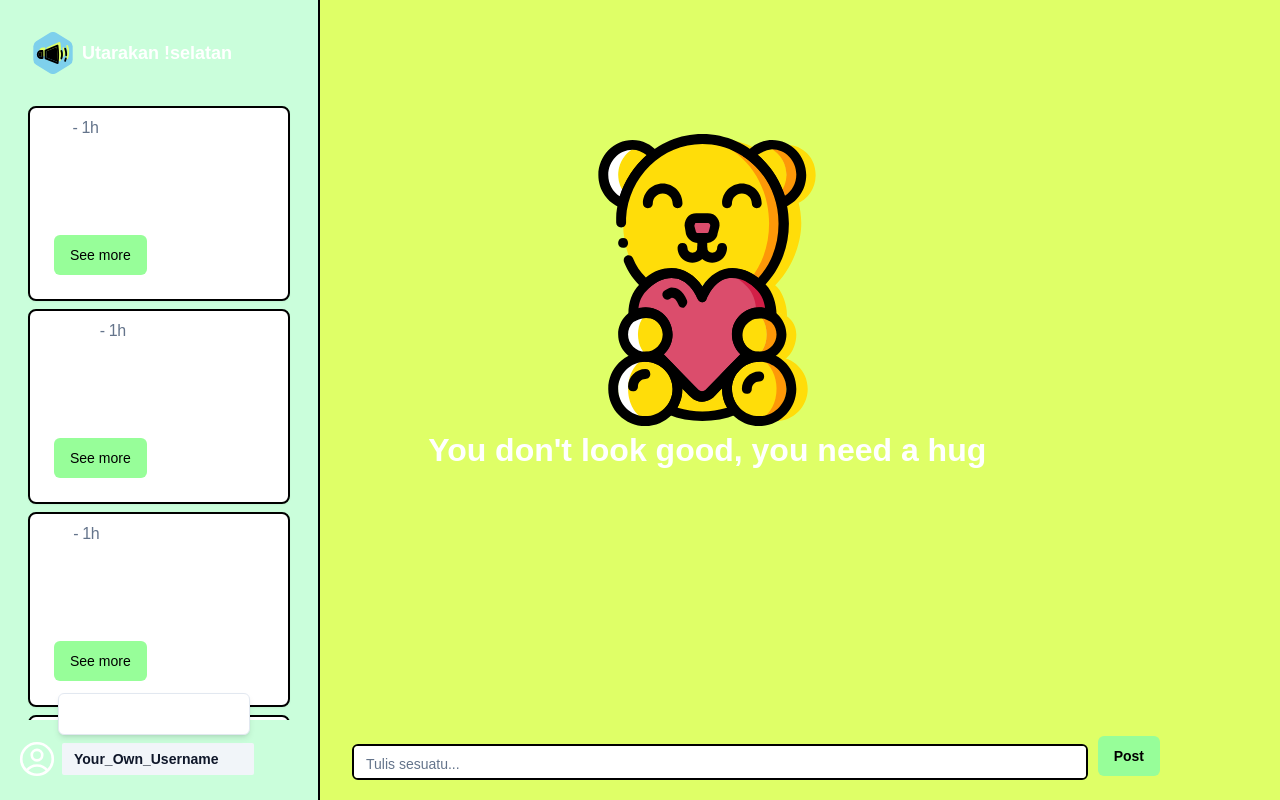
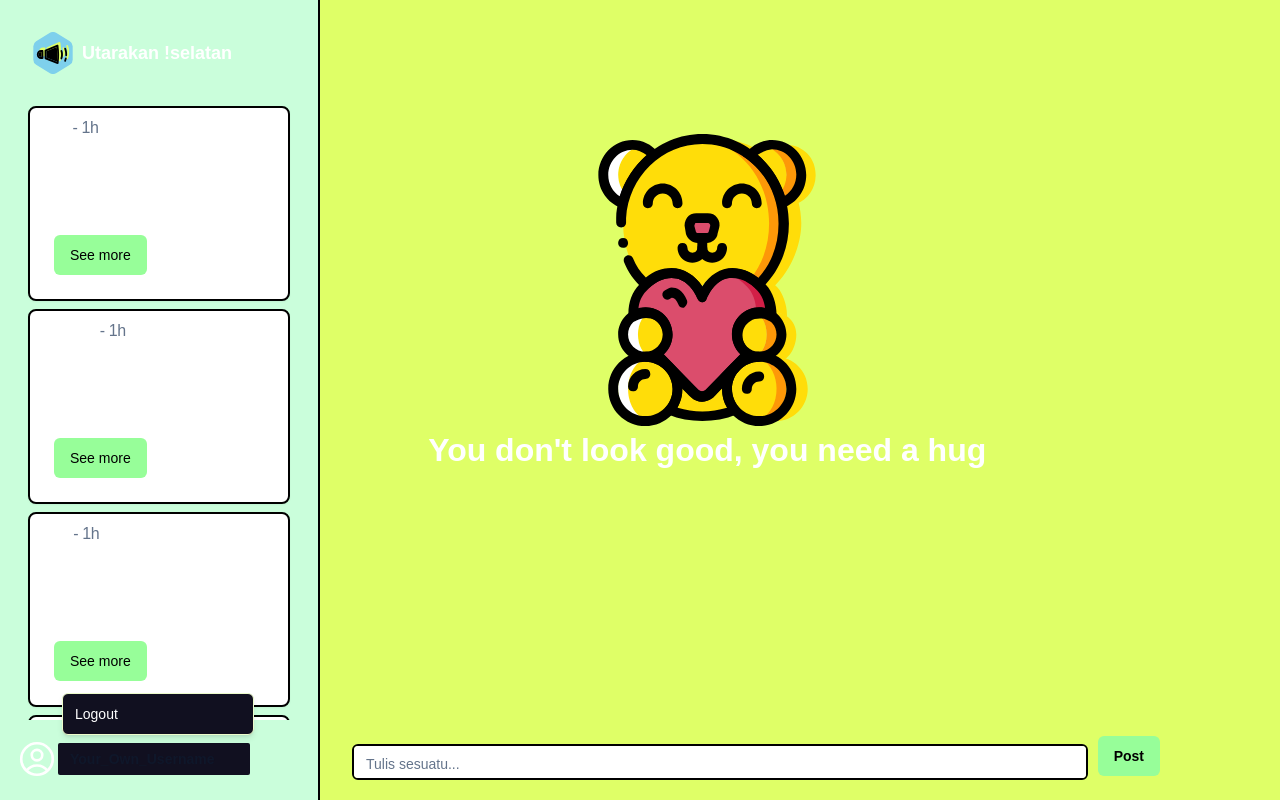
Before and after one commit to takachan0012/curhatinAja-FE, a React (Vite) app: page /feeds in a window 1280 px wide. Both pictures are taken after a click on the button "Your_Own_Username". Built offline with nearby package versions, Linux system fonts and the light colour scheme; a web font is replaced by a local one.

Commit message:
feat: new style

```diff
--- a/src/components/ui/button.jsx
+++ b/src/components/ui/button.jsx
@@ -9,7 +9,7 @@ const buttonVariants = cva(
   {
     variants: {
       variant: {
-        default: "outline-2 bg-[#97FE99] ease-out rounded-md text-black py-4 px-6",
+        default: "outline-2 bg-[#97FE99] ease-out rounded-md text-black py-4 px-8 text-[14px]",
         destructive:
           "bg-red-500 text-slate-50 hover:bg-red-500/90 dark:bg-red-900 dark:text-slate-50 dark:hover:bg-red-900/90",
         outline:
--- a/src/components/ui/menubar.jsx
+++ b/src/components/ui/menubar.jsx
@@ -18,7 +18,7 @@ const Menubar = React.forwardRef(({ className, ...props }, ref) => (
   <MenubarPrimitive.Root
     ref={ref}
     className={cn(
-      "flex h-10 items-center space-x-1 rounded-md border border-slate-200 bg-white p-1 dark:border-slate-800 dark:bg-slate-950",
+      "flex h-10 items-center space-x-1 rounded-md border dark:border-slate-800 dark:bg-slate-950",
       className
     )}
     {...props} />
@@ -29,7 +29,7 @@ const MenubarTrigger = React.forwardRef(({ className, ...props }, ref) => (
   <MenubarPrimitive.Trigger
     ref={ref}
     className={cn(
-      "flex cursor-default select-none items-center rounded-sm px-3 py-1.5 text-sm font-medium outline-none focus:bg-slate-100 focus:text-slate-900 data-[state=open]:bg-slate-100 data-[state=open]:text-slate-900 dark:focus:bg-slate-800 dark:focus:text-slate-50 dark:data-[state=open]:bg-slate-800 dark:data-[state=open]:text-slate-50",
+      "flex cursor-default select-none items-center rounded-sm px-3 py-1.5 text-sm font-medium outline-none focus:bg-[#111020] focus:text-slate-900 data-[state=open]:bg-[#111020] data-[state=open]:text-slate-900 dark:focus:bg-slate-800 dark:focus:text-slate-50 dark:data-[state=open]:bg-slate-800 dark:data-[state=open]:text-slate-50",
       className
     )}
     {...props} />
@@ -55,7 +55,7 @@ const MenubarSubContent = React.forwardRef(({ className, ...props }, ref) => (
   <MenubarPrimitive.SubContent
     ref={ref}
     className={cn(
-      "z-50 min-w-[8rem] overflow-hidden rounded-md border border-slate-200 bg-white p-1 text-slate-950 data-[state=open]:animate-in data-[state=closed]:animate-out data-[state=closed]:fade-out-0 data-[state=open]:fade-in-0 data-[state=closed]:zoom-out-95 data-[state=open]:zoom-in-95 data-[side=bottom]:slide-in-from-top-2 data-[side=left]:slide-in-from-right-2 data-[side=right]:slide-in-from-left-2 data-[side=top]:slide-in-from-bottom-2 dark:border-slate-800 dark:bg-slate-950 dark:text-slate-50",
+      "z-50 min-w-[8rem] overflow-hidden rounded-md border border-slate-200 bg-[#111020] p-1 text-slate-950 data-[state=open]:animate-in data-[state=closed]:animate-out data-[state=closed]:fade-out-0 data-[state=open]:fade-in-0 data-[state=closed]:zoom-out-95 data-[state=open]:zoom-in-95 data-[side=bottom]:slide-in-from-top-2 data-[side=left]:slide-in-from-right-2 data-[side=right]:slide-in-from-left-2 data-[side=top]:slide-in-from-bottom-2 dark:border-slate-800 dark:bg-slate-950 dark:text-slate-50",
       className
     )}
     {...props} />
@@ -63,7 +63,7 @@ const MenubarSubContent = React.forwardRef(({ className, ...props }, ref) => (
 MenubarSubContent.displayName = MenubarPrimitive.SubContent.displayName
 
 const MenubarContent = React.forwardRef((
-  { className, align = "start", alignOffset = -4, sideOffset = 8, ...props },
+  { className, align = "end", alignOffset = -4, sideOffset = 8, ...props },
   ref
 ) => (
   <MenubarPrimitive.Portal>
@@ -73,7 +73,7 @@ const MenubarContent = React.forwardRef((
       alignOffset={alignOffset}
       sideOffset={sideOffset}
       className={cn(
-        "z-50 min-w-[12rem] overflow-hidden rounded-md border border-slate-200 bg-white p-1 text-slate-950 shadow-md data-[state=open]:animate-in data-[state=closed]:fade-out-0 data-[state=open]:fade-in-0 data-[state=closed]:zoom-out-95 data-[state=open]:zoom-in-95 data-[side=bottom]:slide-in-from-top-2 data-[side=left]:slide-in-from-right-2 data-[side=right]:slide-in-from-left-2 data-[side=top]:slide-in-from-bottom-2 dark:border-slate-800 dark:bg-slate-950 dark:text-slate-50",
+        "z-50 min-w-[12rem] overflow-hidden rounded-md border border-lime-100 bg-[#111020] p-1 text-slate-950 shadow-md data-[state=open]:animate-in data-[state=closed]:fade-out-0 data-[state=open]:fade-in-0 data-[state=closed]:zoom-out-95 data-[state=open]:zoom-in-95 data-[side=bottom]:slide-in-from-top-2 data-[side=left]:slide-in-from-right-2 data-[side=right]:slide-in-from-left-2 data-[side=top]:slide-in-from-bottom-2 dark:border-slate-800 dark:bg-slate-950 dark:text-slate-50",
         className
       )}
       {...props} />
@@ -85,7 +85,7 @@ const MenubarItem = React.forwardRef(({ className, inset, ...props }, ref) => (
   <MenubarPrimitive.Item
     ref={ref}
     className={cn(
-      "relative flex cursor-default select-none items-center rounded-sm px-2 py-1.5 text-sm outline-none focus:bg-slate-100 focus:text-slate-900 data-[disabled]:pointer-events-none data-[disabled]:opacity-50 dark:focus:bg-slate-800 dark:focus:text-slate-50",
+      "relative flex cursor-default select-none items-center rounded-sm px-2 py-1.5 text-sm outline-none  focus:text-slate-900 data-[disabled]:pointer-events-none data-[disabled]:opacity-50 dark:focus:bg-slate-800 dark:focus:text-slate-50",
       inset && "pl-8",
       className
     )}
```
